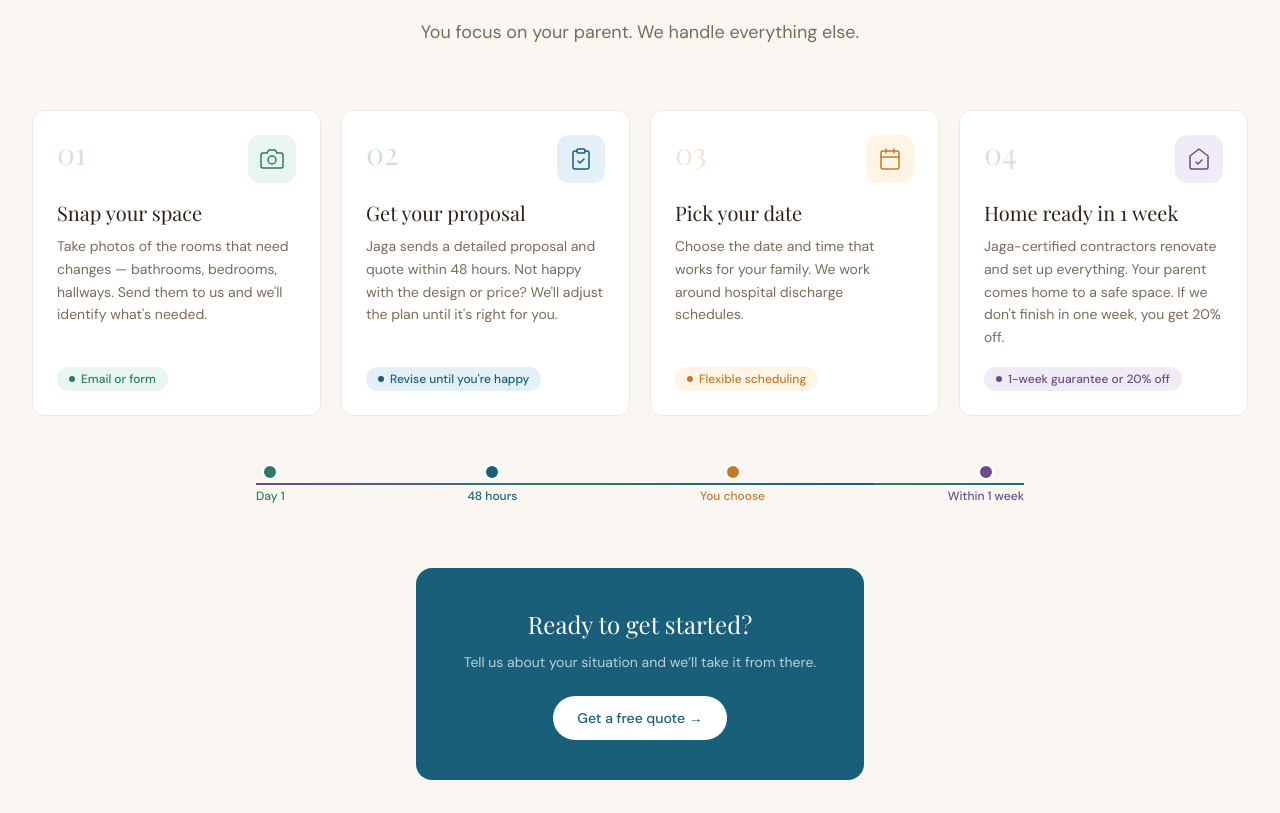
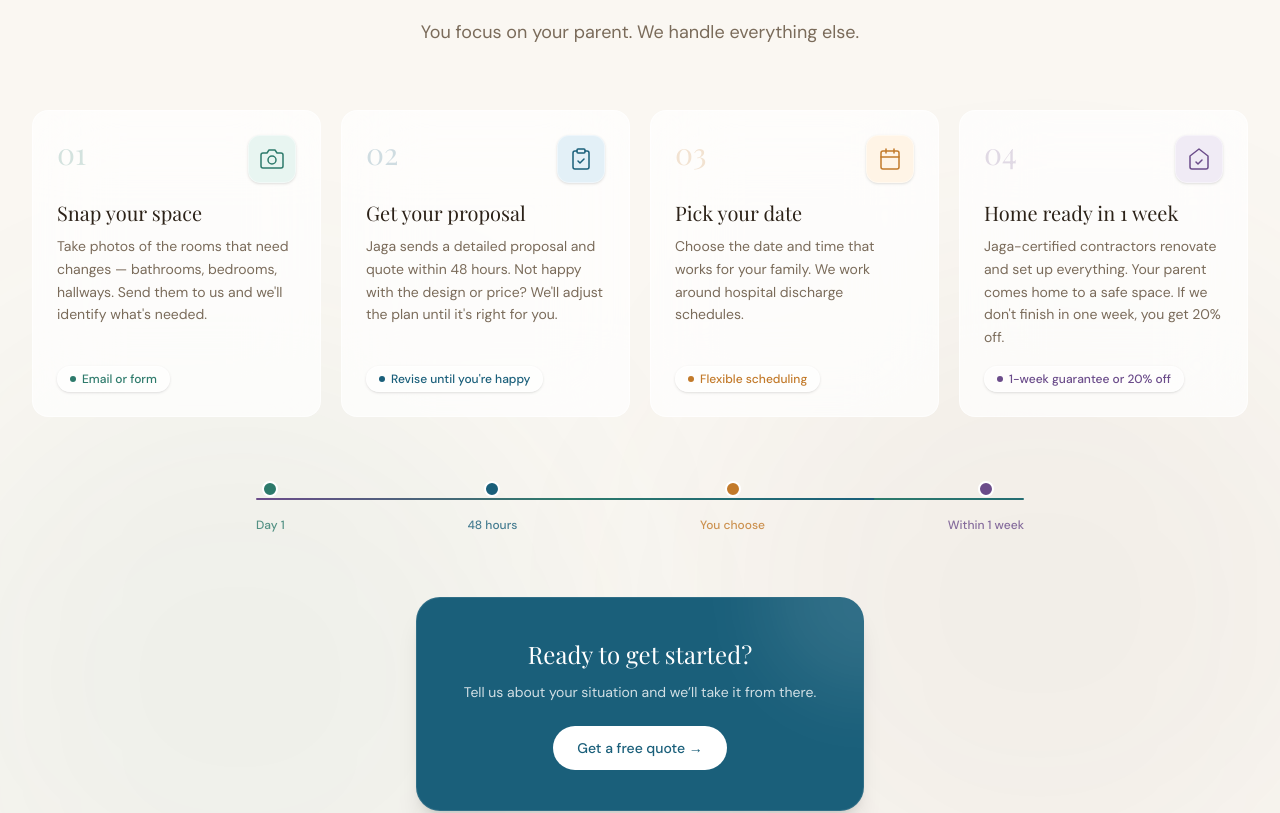
Before and after one commit to siddharthasbose/jaga-web, a Next.js app: page / in a window 1280 px wide. Shown: the part 1200-2013 px from the top of the page. Built offline with nearby package versions, Linux system fonts and the light colour scheme; no server answers; a web font is replaced by a local one.

Commit message:
feat: upgrade how it works visual UI and protect logo visibility

```diff
--- a/src/components/how-it-works.tsx
+++ b/src/components/how-it-works.tsx
@@ -3,6 +3,7 @@
 import { motion } from "framer-motion";
 import { AnimateIn } from "@/components/animate-in";
 import Link from "next/link";
+import { useState } from "react";
 
 const steps = [
   {
@@ -86,46 +87,16 @@ function HomeCheckIcon({ color }: { color: string }) {
 
 const stepIcons = [CameraIcon, ClipboardCheckIcon, CalendarIcon, HomeCheckIcon];
 
-function ChevronRight() {
+export function HowItWorks() {
+  const [hoveredStep, setHoveredStep] = useState<number | null>(null);
+
   return (
-    <svg
-      width="24"
-      height="24"
-      viewBox="0 0 24 24"
-      fill="none"
-      stroke="currentColor"
-      strokeWidth="1.5"
-      strokeLinecap="round"
-      strokeLinejoin="round"
-      className="text-text-faint hidden md:block flex-shrink-0"
-    >
-      <polyline points="9 18 15 12 9 6" />
-    </svg>
-  );
-}
+    <section id="how-it-works" className="py-20 sm:py-28 bg-cream relative overflow-hidden">
+      {/* Decorative background blobs for glassmorphism */}
+      <div className="absolute top-1/2 -left-20 w-[40rem] h-[40rem] bg-green/5 rounded-full blur-[120px] pointer-events-none" />
+      <div className="absolute bottom-0 -right-20 w-[40rem] h-[40rem] bg-brown/5 rounded-full blur-[120px] pointer-events-none" />
 
-function ChevronDown() {
-  return (
-    <svg
-      width="24"
-      height="24"
-      viewBox="0 0 24 24"
-      fill="none"
-      stroke="currentColor"
-      strokeWidth="1.5"
-      strokeLinecap="round"
-      strokeLinejoin="round"
-      className="text-text-faint md:hidden flex-shrink-0"
-    >
-      <polyline points="6 9 12 15 18 9" />
-    </svg>
-  );
-}
-
-export function HowItWorks() {
-  return (
-    <section id="how-it-works" className="py-20 sm:py-28 bg-cream">
-      <div className="mx-auto max-w-7xl px-4 sm:px-6 lg:px-8">
+      <div className="relative z-10 mx-auto max-w-7xl px-4 sm:px-6 lg:px-8">
         {/* Section header */}
         <AnimateIn className="flex flex-col items-center text-center">
           <p className="text-xs font-semibold uppercase tracking-wider text-green">
@@ -143,27 +114,35 @@ export function HowItWorks() {
         <div className="mt-16 grid grid-cols-1 gap-5 sm:grid-cols-2 lg:grid-cols-4">
           {steps.map((step, i) => {
             const Icon = stepIcons[i];
+            const isHovered = hoveredStep === i;
+
             return (
               <AnimateIn key={step.number} delay={i * 0.1} className="flex">
                 <motion.div
-                  whileHover={{ y: -4, boxShadow: "0 12px 32px rgba(0,0,0,0.08)" }}
-                  transition={{ duration: 0.2 }}
-                  className="flex w-full flex-col rounded-xl border border-warm-gray bg-white p-6 transition-shadow"
+                  onMouseEnter={() => setHoveredStep(i)}
+                  onMouseLeave={() => setHoveredStep(null)}
+                  whileHover={{ y: -8, boxShadow: `0 24px 48px -12px ${step.color}30` }}
+                  transition={{ duration: 0.3, ease: [0.4, 0, 0.2, 1] }}
+                  className="flex w-full flex-col rounded-2xl border border-white/60 bg-white/70 backdrop-blur-2xl p-6 transition-all"
                 >
                   {/* Top row: number + icon */}
                   <div className="flex items-start justify-between">
-                    <span
-                      className="font-serif text-3xl opacity-20"
+                    <motion.span
+                      animate={{ y: isHovered ? -4 : 0, opacity: isHovered ? 0.3 : 0.2 }}
+                      transition={{ duration: 0.3 }}
+                      className="font-serif text-3xl transition-colors"
                       style={{ color: step.color }}
                     >
                       {step.number}
-                    </span>
-                    <div
-                      className="flex h-12 w-12 items-center justify-center rounded-xl"
+                    </motion.span>
+                    <motion.div
+                      animate={{ y: isHovered ? -4 : 0 }}
+                      transition={{ type: "spring", stiffness: 300, damping: 15 }}
+                      className="flex h-12 w-12 items-center justify-center rounded-xl shadow-sm border border-white/40"
                       style={{ backgroundColor: step.accent }}
                     >
                       <Icon color={step.color} />
-                    </div>
+                    </motion.div>
                   </div>
 
                   {/* Title */}
@@ -179,13 +158,12 @@ export function HowItWorks() {
                   {/* Detail pill */}
                   <div className="mt-4">
                     <span
-                      className="inline-flex items-center gap-1.5 rounded-full px-3 py-1 text-xs font-medium"
-                      style={{
-                        backgroundColor: step.accent,
-                        color: step.color,
-                      }}
+                      className="inline-flex items-center gap-1.5 rounded-full px-3 py-1 text-xs font-medium bg-white/50 border border-white/50 shadow-sm transition-colors"
+                      style={{ color: step.color }}
                     >
-                      <span
+                      <motion.span
+                        animate={{ scale: isHovered ? [1, 1.5, 1] : 1 }}
+                        transition={{ repeat: isHovered ? Infinity : 0, duration: 2 }}
                         className="h-1.5 w-1.5 rounded-full"
                         style={{ backgroundColor: step.color }}
                       />
@@ -204,7 +182,7 @@ export function HowItWorks() {
             <div className="relative flex items-center justify-between">
               {/* Gradient line */}
               <motion.div
-                className="absolute left-0 right-0 top-1/2 h-0.5 -translate-y-1/2"
+                className="absolute left-0 right-0 top-1/2 h-0.5 -translate-y-1/2 overflow-hidden rounded-full"
                 style={{
                   background:
                     "linear-gradient(90deg, #2D7A6B, #1A5F7A, #C27A2A, #6B4C8A, #2D7A6B, #1A5F7A)",
@@ -214,39 +192,53 @@ export function HowItWorks() {
                 transition={{ duration: 8, ease: "linear", repeat: Infinity }}
               />
 
-              {steps.map((step, i) => (
+              {steps.map((step, i) => {
+                const isHovered = hoveredStep === i;
+                return (
                   <div key={step.number} className="relative flex flex-col items-center">
                     {/* Dot */}
-                  <div
+                    <div className="relative cursor-pointer py-4" onMouseEnter={() => setHoveredStep(i)} onMouseLeave={() => setHoveredStep(null)}>
+                      <motion.div
+                        animate={{
+                          scale: isHovered ? 1.5 : 1,
+                          boxShadow: isHovered ? `0 0 20px ${step.color}80` : `0 0 0px transparent`
+                        }}
                         className="relative z-10 h-4 w-4 rounded-full border-2 border-white"
                         style={{ backgroundColor: step.color }}
                       />
+                    </div>
                     {/* Label */}
-                  <span
-                    className="mt-2 text-xs font-medium"
+                    <motion.span
+                      animate={{
+                        fontWeight: isHovered ? 700 : 500,
+                        opacity: isHovered ? 1 : 0.8
+                      }}
+                      className="mt-1 text-xs transition-colors"
                       style={{ color: step.color }}
                     >
                       {timelineLabels[i]}
-                  </span>
+                    </motion.span>
                   </div>
-              ))}
+                );
+              })}
             </div>
           </div>
         </AnimateIn>
 
         {/* Bottom CTA */}
         <AnimateIn delay={0.5} className="mt-16 flex justify-center">
-          <div className="w-full max-w-md rounded-2xl bg-[#1A5F7A] px-8 py-10 text-center">
-            <h3 className="font-serif text-2xl text-white">
+          <div className="w-full max-w-md rounded-3xl bg-[#1A5F7A] px-8 py-10 text-center shadow-xl border border-white/10 relative overflow-hidden">
+            <div className="absolute -top-24 -right-24 w-48 h-48 bg-white/10 rounded-full blur-2xl pointer-events-none" />
+            <h3 className="relative z-10 font-serif text-2xl text-white">
               Ready to get started?
             </h3>
-            <p className="mt-3 text-sm text-white/70">
+            <p className="relative z-10 mt-3 text-sm text-white/80">
               Tell us about your situation and we&rsquo;ll take it from there.
             </p>
-            <div className="mt-6 flex justify-center">
+            <div className="relative z-10 mt-6 flex justify-center">
               <Link
                 href="/get-a-quote"
-                className="inline-flex items-center rounded-full bg-white px-6 py-3 text-sm font-medium text-[#1A5F7A] transition-all hover:bg-white/90"
+                className="inline-flex items-center rounded-full bg-white px-6 py-3 text-sm font-medium text-[#1A5F7A] transition-all hover:bg-white/90 hover:shadow-lg hover:-translate-y-1"
               >
                 Get a free quote →
               </Link>
--- a/src/components/jaga-logo.tsx
+++ b/src/components/jaga-logo.tsx
@@ -7,7 +7,7 @@ export function JagaLogo({ variant = "dark" }: { variant?: "dark" | "light" }) {
       alt="Jaga.Care"
       width={906}
       height={586}
-      className={`h-14 md:h-[72px] w-auto ${variant === "light" ? "brightness-0 invert" : ""}`}
+      className={`h-14 md:h-[72px] w-auto drop-shadow-[0_0_2px_rgba(255,255,255,0.8)] ${variant === "light" ? "brightness-0 invert" : ""}`}
       priority
     />
   );
```
Lines whose indentation alone changed are shown as unchanged.
